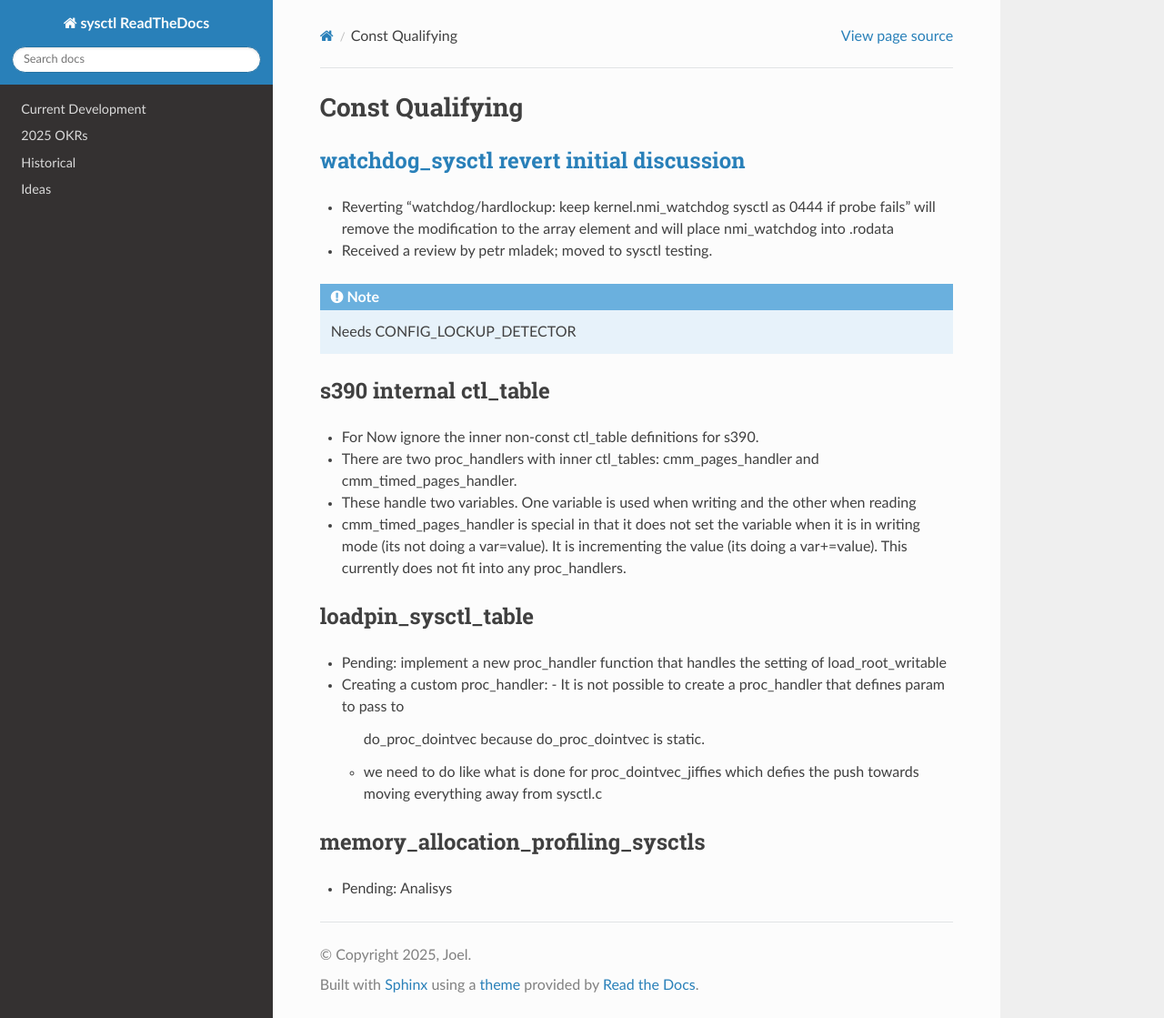
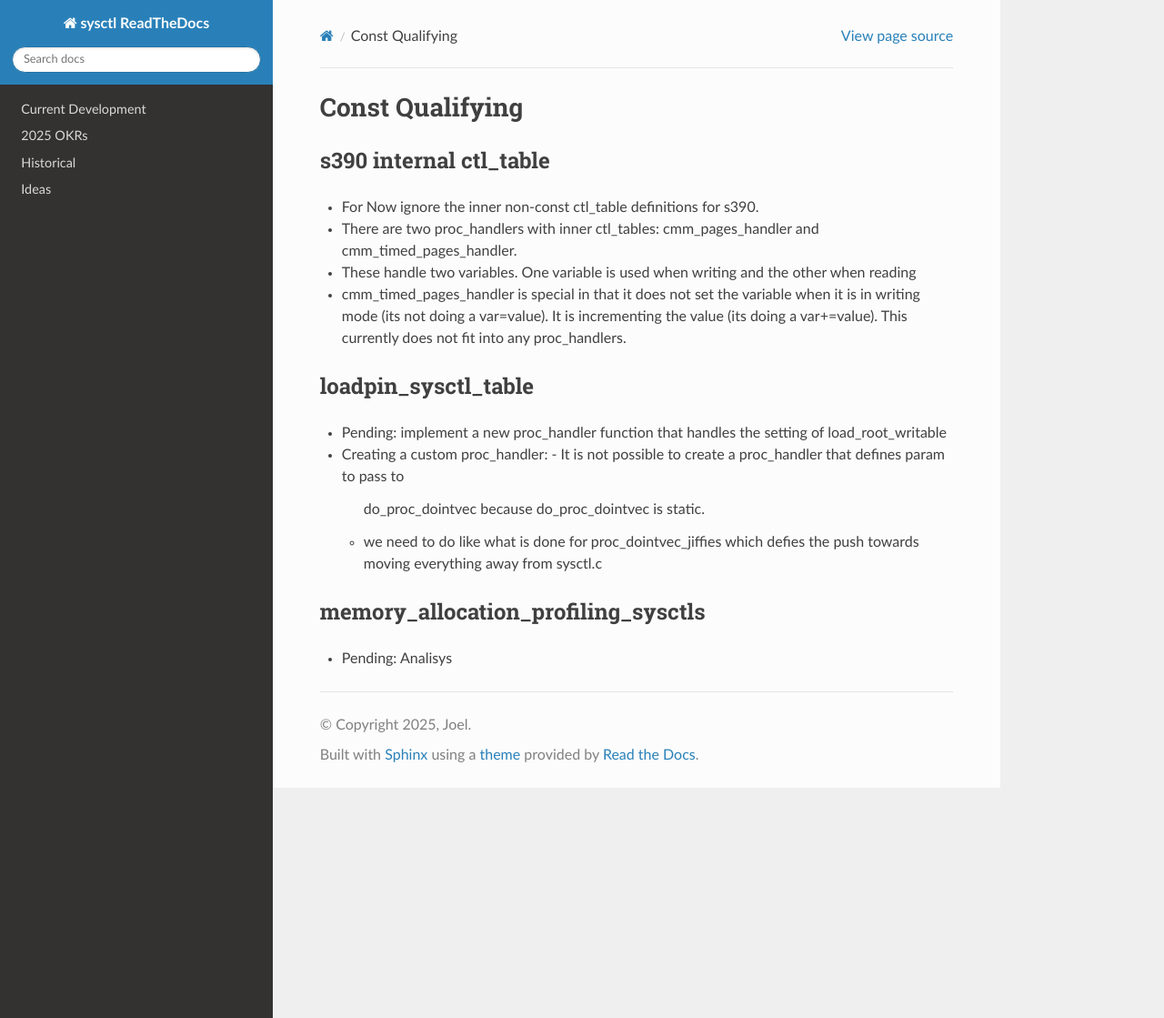
Before and after one commit to Joelgranados/sysctl_dev_rtd, a Sphinx documentation site: the page built from docs/constqualify.rst, in a window 1280 px wide and 1119 px high. Shown: the whole window at 91% size. Built offline with Sphinx 7.4.7 and the Read the Docs theme 3.1.0, drawn with Linux system fonts in a browser that asks for light colours.

Commit message:
constify: remveo the watchdog_hardlock_sysctl
That variable was removed from main line

Signed-off-by: Joel Granados <joel.granados@kernel.org>

```diff
--- a/docs/constqualify.rst
+++ b/docs/constqualify.rst
@@ -3,19 +3,6 @@
 ================
 Const Qualifying
 ================
-
-`watchdog_sysctl revert initial discussion`_
-============================================
-* Reverting "watchdog/hardlockup: keep kernel.nmi_watchdog sysctl as 0444 if
-  probe fails" will remove the modification to the array element and will
-  place nmi_watchdog into .rodata
-* Received a review by petr mladek; moved to sysctl testing.
-
-.. _watchdog_sysctl revert initial discussion:
-   https://lore.kernel.org/all/588ec9ab-b38a-40b3-8db5-575a09e9a126@meta.com/
-
-.. note::
-   Needs CONFIG_LOCKUP_DETECTOR
 
 s390 internal ctl_table
 =======================
```
